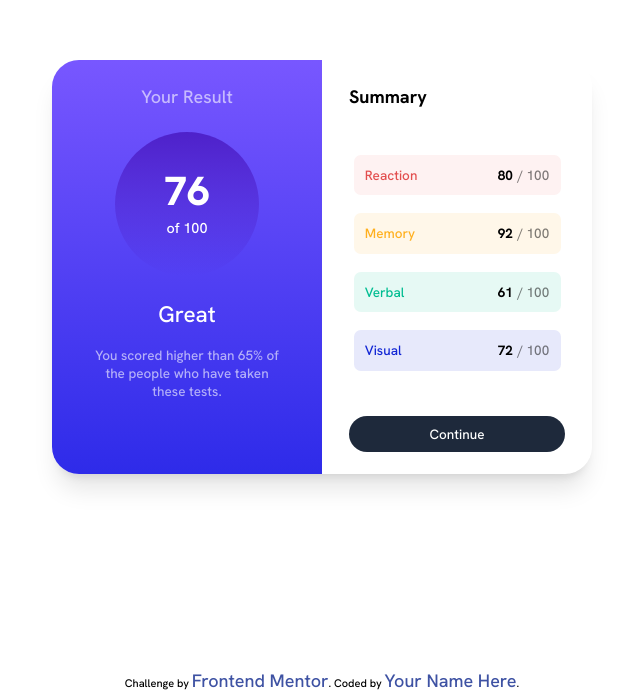
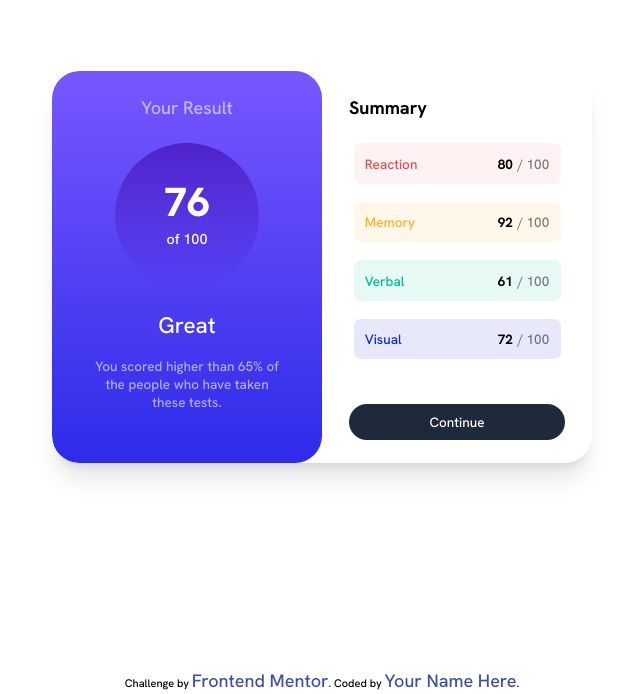
Before and after one commit to AldoSaavedraProgammer/result-summary-component, a plain HTML site: page index.html in a window 1280 px wide. Shown: the part 133-827 px from the top of the page, without its empty margins (318-958 px from the left). Drawn offline with nearby package versions, Linux system fonts and the light colour scheme.

Commit message:
adjusting shadows and borders

```diff
--- a/index.html
+++ b/index.html
@@ -39,8 +39,8 @@
 <body class="w-screen h-screen">
 
   <main class=" w-full h-full flex justify-center items-center">
-    <section class="flex text-center justify-center shadow-xl rounded-3xl overflow-hidden">
-      <article class="w-60 text-white px-9 py-5 bg-gradient-to-b from-[#7857FF] to-[#2E2BE9]">
+    <section class="flex text-center justify-center rounded-3xl overflow-hidden shadow-xl">
+      <article class="w-60 text-white px-9 py-5 bg-gradient-to-b from-[#7857FF] to-[#2E2BE9] rounded-3xl">
         <h1 class="opacity-60">Your Result</h1>
         <div
           class="rounded-[100%] w-32 h-32 bg-gradient-to-b from-[#4E21CAFF] to-[#2421CA00] flex flex-col justify-center items-center mx-auto my-5">
@@ -55,7 +55,7 @@
       <article class="w-60 px-6 py-5">
         <p class="font-semibold text-left"> Summary</p>
 
-        <div class="flex flex-col gap-4 px-1 py-10">
+        <div class="flex flex-col gap-4 px-1 pt-5 pb-10">
 
           <div class="flex justify-between #FF5757 bg-red-50 p-2.5 items-center rounded-md">
             <p class="text-xs text-red-600 opacity-80">Reaction</p>
@@ -89,8 +89,8 @@
             </div>
           </div>
 
-          </div>
-          <button class="text-xs text-white w-full py-2 bg-slate-800 rounded-full">Continue</button>
+        </div>
+        <button class="text-xs text-white w-full py-2 bg-slate-800 rounded-full">Continue</button>
       </article>
     </section>
   </main>
```
